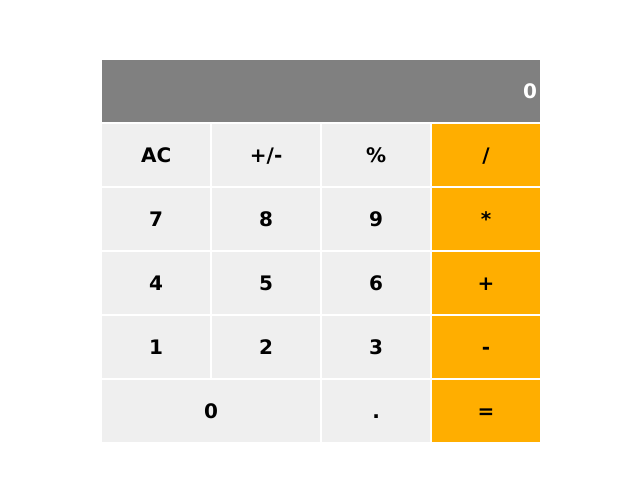
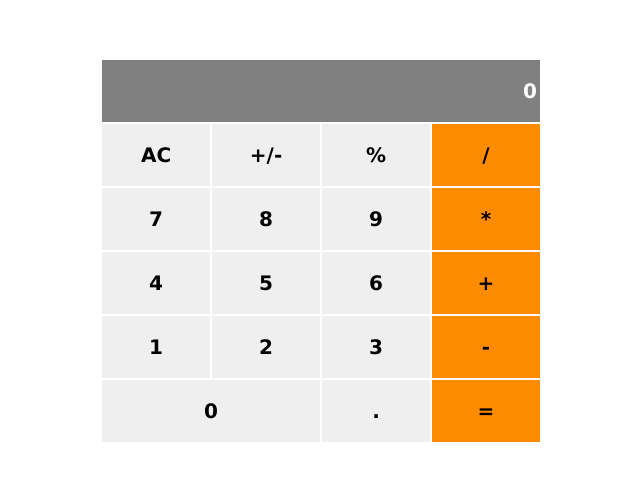
Before and after one commit to stephnna/math-magicians, a React (Create React App) app: page / in a window 1280 px wide. Shown: the part 149-630 px from the top of the page, without its empty margins (319-959 px from the left). Built offline with nearby package versions, Linux system fonts and the light colour scheme.

Commit message:
Creat class in App.js file

```diff
--- a/src/App.js
+++ b/src/App.js
@@ -1,4 +1,12 @@
 import Calculator from './components/Calculator';
 
-const App = Calculator;
+class App extends Calculator {
+  render() {
+    return (
+      <div className="App">
+        <Calculator />
+      </div>
+    );
+  }
+}
 export default App;
--- a/src/components/Calculator.js
+++ b/src/components/Calculator.js
@@ -12,11 +12,9 @@ class Calculator extends React.Component {
 
   render() {
     return (
-      <div className="App">
-        <div className="buttons-container">
-          <div className="display">0</div>
-          <>{this.createButtons()}</>
-        </div>
+      <div className="buttons-container">
+        <div className="display">0</div>
+        <>{this.createButtons()}</>
       </div>
     );
   }
--- a/src/index.css
+++ b/src/index.css
@@ -1,7 +1,7 @@
 :root {
   --general: white;
   --primary: lightgrey;
-  --secondary: rgb(255, 174, 0);
+  --secondary: #ff8c00;
   --tertiary: grey;
 }
 
```
